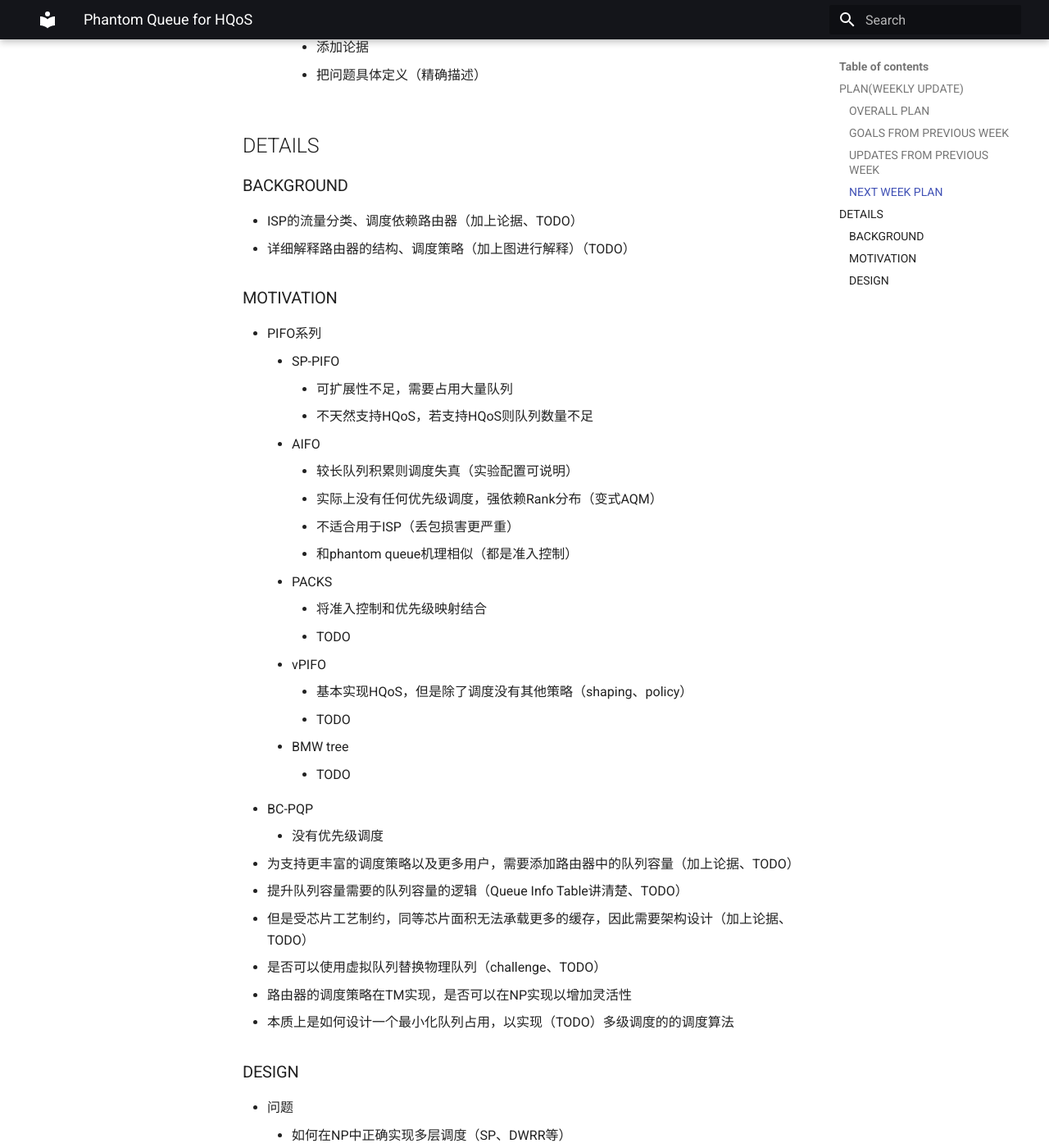
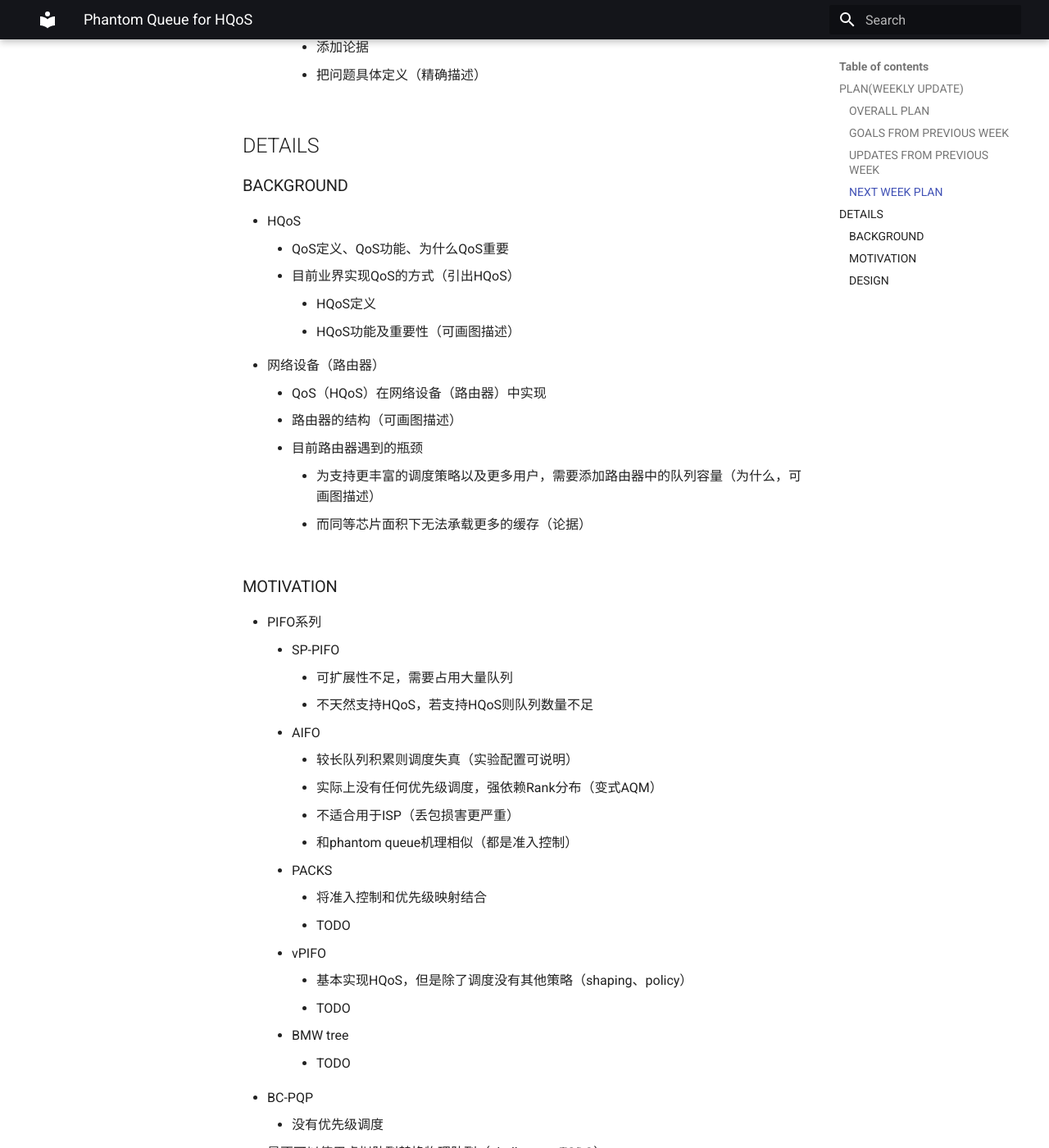
Before and after one commit to blowinding/blowinding.github.io, an MkDocs documentation site: the page built from docs/research/Phantom Queue for HQoS.md, in a window 1280 px wide and 1400 px high, scrolled down 1027 px. Shown: the whole window at 82% size. Built offline with MkDocs 1.6.1 and Material for MkDocs 9.7.7, drawn with Linux system fonts in a browser that asks for light colours.

Commit message:
📝 Update Phantom Queue for HQoS Schedule

```diff
--- a/docs/research/Phantom Queue for HQoS.md
+++ b/docs/research/Phantom Queue for HQoS.md
@@ -23,8 +23,17 @@
 		- 把问题具体定义（精确描述）
 ## DETAILS
 ### BACKGROUND
-- ISP的流量分类、调度依赖路由器（加上论据、TODO）
-- 详细解释路由器的结构、调度策略（加上图进行解释）（TODO）
+- HQoS
+	- QoS定义、QoS功能、为什么QoS重要
+	- 目前业界实现QoS的方式（引出HQoS）
+		- HQoS定义
+		- HQoS功能及重要性（可画图描述）
+- 网络设备（路由器）
+	- QoS（HQoS）在网络设备（路由器）中实现
+	- 路由器的结构（可画图描述）
+	- 目前路由器遇到的瓶颈
+		- 为支持更丰富的调度策略以及更多用户，需要添加路由器中的队列容量（为什么，可画图描述）
+		- 而同等芯片面积下无法承载更多的缓存（论据）
 ### MOTIVATION
 - PIFO系列
 	- SP-PIFO
@@ -45,9 +54,6 @@
 		- TODO
 - BC-PQP
 	- 没有优先级调度
-- 为支持更丰富的调度策略以及更多用户，需要添加路由器中的队列容量（加上论据、TODO）
-- 提升队列容量需要的队列容量的逻辑（Queue Info Table讲清楚、TODO）
-- 但是受芯片工艺制约，同等芯片面积无法承载更多的缓存，因此需要架构设计（加上论据、TODO）
 - 是否可以使用虚拟队列替换物理队列（challenge、TODO）
 - 路由器的调度策略在TM实现，是否可以在NP实现以增加灵活性
 - 本质上是如何设计一个最小化队列占用，以实现（TODO）多级调度的的调度算法
```
